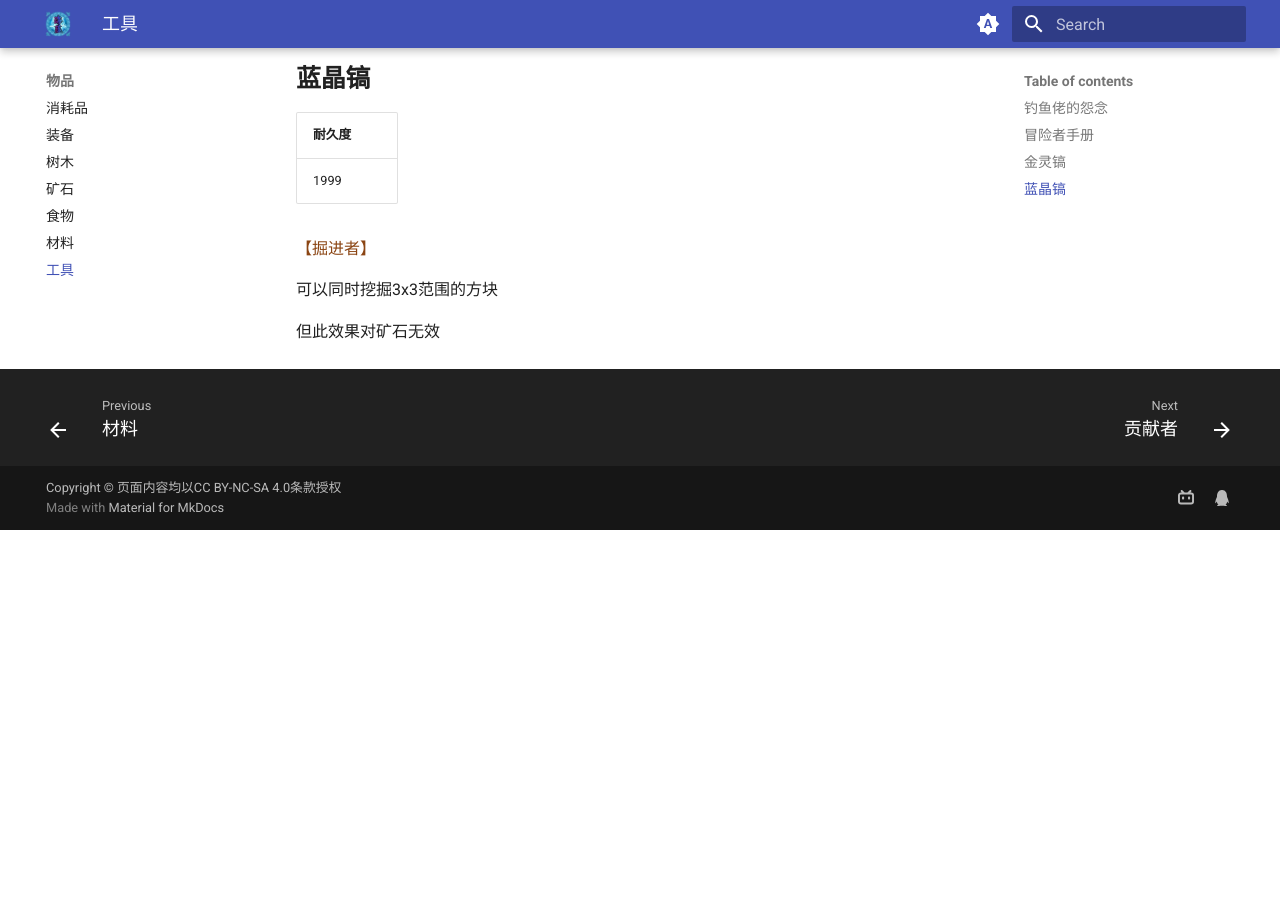
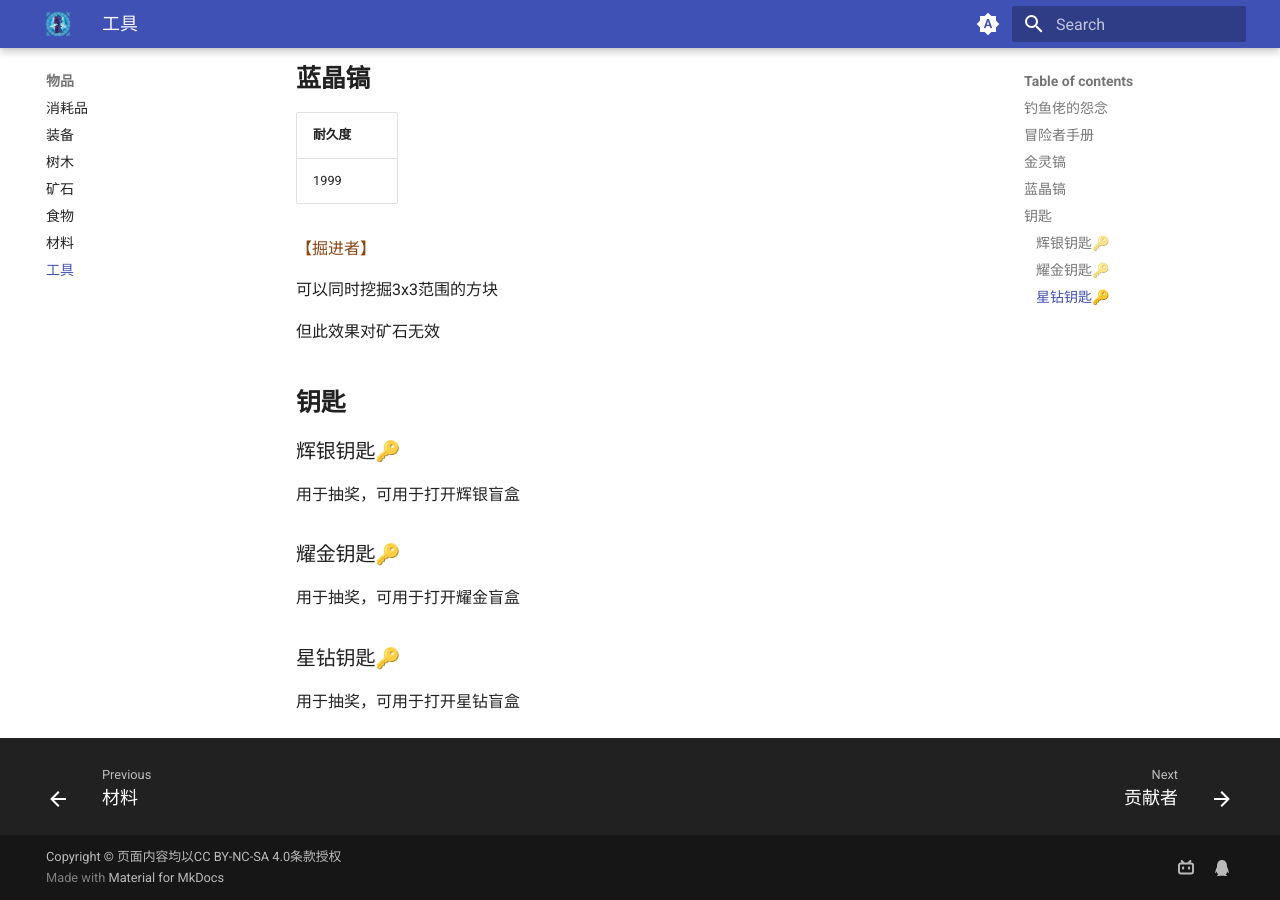
Before and after one commit to pikaqiu1254/docs, an MkDocs documentation site: the page built from docs/item/tools.md, in a window 1280 px wide and 900 px high, scrolled down 932 px. Built offline with MkDocs 1.6.1 and Material for MkDocs 9.7.7, drawn with Linux system fonts in a browser that asks for light colours; before the commit the page ends 1462 px from its top, so only the background shows below that.

Commit message:
add keys in tools.md

```diff
--- a/docs/item/tools.md
+++ b/docs/item/tools.md
@@ -37,3 +37,17 @@
 可以同时挖掘3x3范围的方块
 
 但此效果对矿石无效
+
+## **钥匙**
+
+### 辉银钥匙🔑
+
+用于抽奖，可用于打开辉银盲盒
+
+### 耀金钥匙🔑
+
+用于抽奖，可用于打开耀金盲盒
+
+### 星钻钥匙🔑
+
+用于抽奖，可用于打开星钻盲盒
```
